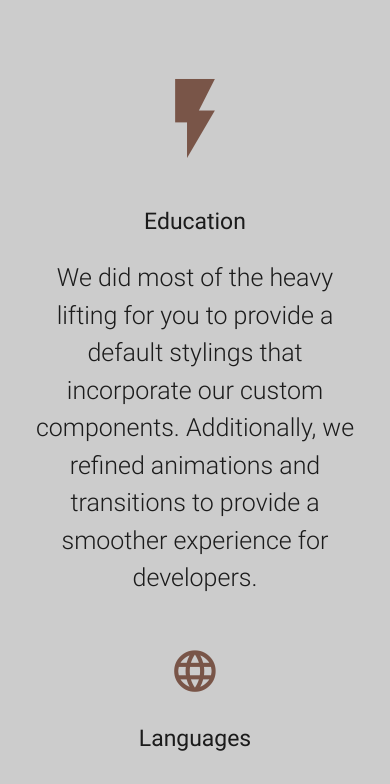
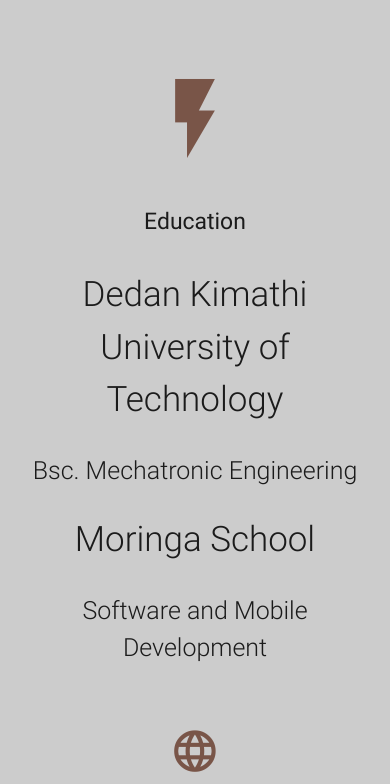
Before and after one commit to Osuka-Andala/Osuka-Andala.github.io, a plain HTML site: page index.html in a window 390 px wide. Shown: the part 1322-2106 px from the top of the page. Drawn offline with nearby package versions, Linux system fonts and the light colour scheme; files whose address does not match are found by name.

Commit message:
added weducation

```diff
--- a/index.html
+++ b/index.html
@@ -81,11 +81,12 @@
         </ul>
      </div> -->
 
-		 <div id="floatbtn" style="padding-top: 200px;"> <a href="#icons" class="btn-floating btn-large waves-effect waves-light red"><i class="fa fa-arrow-circle-down fa-3x"></i></a></div>
+		 <div id="floatbtn" style="padding-top: 200px;"> <a href="#text" class="btn-floating btn-large waves-effect waves-light red"><i class="fa fa-arrow-circle-down fa-3x"></i></a></div>
 
 	  </div>
 		</div>
 
+<div class="wow fadeInUp">
    <div class="row">
 		<div id="text" class="row">
 		 <p>I am a Mechactronic Engineer with an enthusiasm for code. <br> My greatest joy is watching my creations come alive exactly as Imagined.<br>I believe that machines are the future<br> ...And I plan to be a part of that word
@@ -97,7 +98,12 @@
 		 					<h1 class="center brown-text"><i class="material-icons">flash_on</i></h1>
 		 					<h5 class="center">Education</h5>
 
-		 					<p class="light">We did most of the heavy lifting for you to provide a default stylings that incorporate our custom components. Additionally, we refined animations and transitions to provide a smoother experience for developers.</p>
+		 					<ul class="light">
+							<li>Dedan Kimathi University of Technology</li>
+							<p>Bsc. Mechatronic Engineering</p>
+								<li>Moringa School</li>
+								<p>Software and Mobile Development</p>
+							</ul>
 		 				</div>
 		 			</div>
 
@@ -115,7 +121,8 @@
 		 				</div>
 		 			</div>
 				</div>
-
+     </div>
+	 </div>
 			<div class="parallax-container">
 					<div class="parallax" style="height: 200px"><img src="images/venice.jpg" ></div>
 			 </div>
@@ -158,7 +165,7 @@
 	 		<div class="parallax" style="height: 380px"><img src="images/bridge.jpg"></div>
 	  </div>
 
-		<div id="text" class="row">
+		<div id="text2" class="row">
 		 <p>t also the leap into electronic typesetting, <br>remaining essentially unchanged.
 			 <br>It was popularised in the 1960s with the release of Letraset sheets containing<br>
 				Lorem Ipsum passages, and more recently with desktop publishing<br>
@@ -207,7 +214,7 @@
 		 <script src="../../dist/js/materialize.js"></script>
 		 <script type="text/javascript" src="materialize/js/materialize.min.js"></script>
 		 <script type="text/javascript" src="scripts/index.js"></script>
-		 <script src="js/wow.min.js"></script>
+		 <script src="WOW-1.1.2/dist/wow.min.js"></script>
      <script>new WOW().init();</script>
 
 
```
